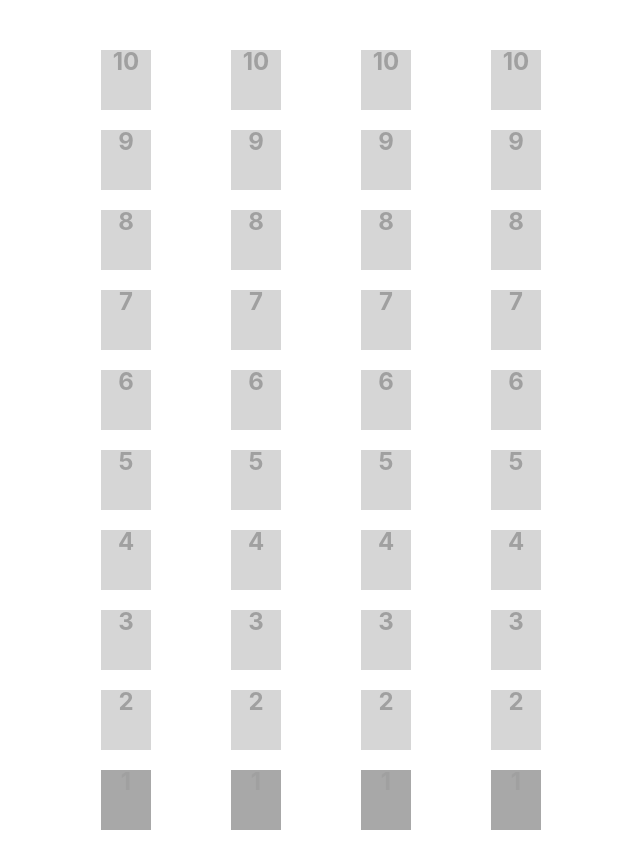
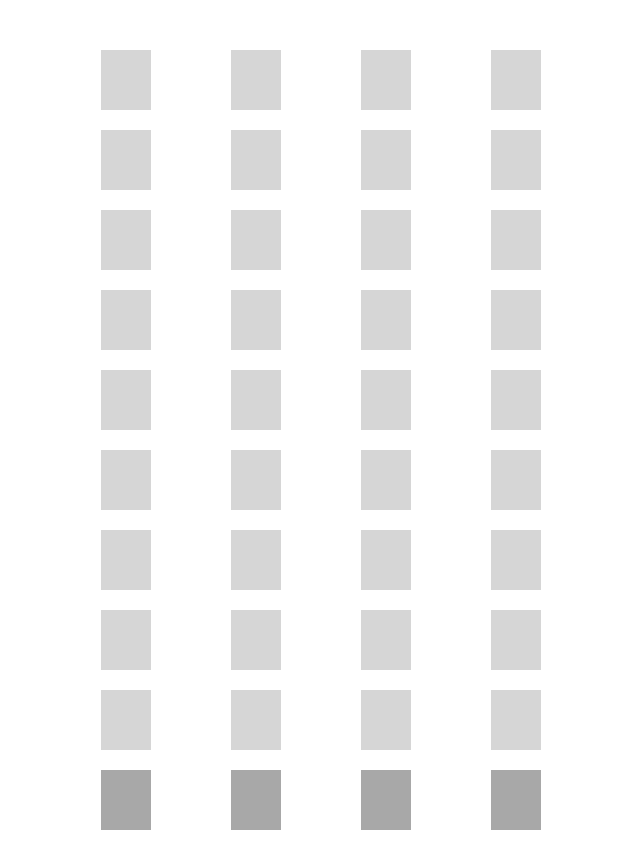
Before and after one commit to arielb-alvarez/elevator-app, a Vue app: page / in a window 1280 px wide. Shown: the top 868 px of the page, without its empty margins (319-959 px from the left). Built offline with nearby package versions, Linux system fonts and the light colour scheme.

Commit message:
minor changes.

```diff
--- a/src/App.vue
+++ b/src/App.vue
@@ -184,7 +184,7 @@ const setupOccupiedFloor = (elevator: number, currentFloor: number, isOccupied:
 <template>
   <div class="building">
     <div class="elevators" v-for="elevator in elevators">
-      <div class="elevator" v-for="(floor, i) in elevator.floors" :class="{ waiting: floor.isWaiting, occupied: floor.isOccupied, 'stand-by': floor.isStandBy, active: floor.isActive, unoccupied: floor.isUnoccupied }">{{ i + 1 }}</div>
+      <div class="elevator" v-for="floor in elevator.floors" :class="{ waiting: floor.isWaiting, occupied: floor.isOccupied, 'stand-by': floor.isStandBy, active: floor.isActive, unoccupied: floor.isUnoccupied }"></div>
     </div>
   </div>
 </template>
```
